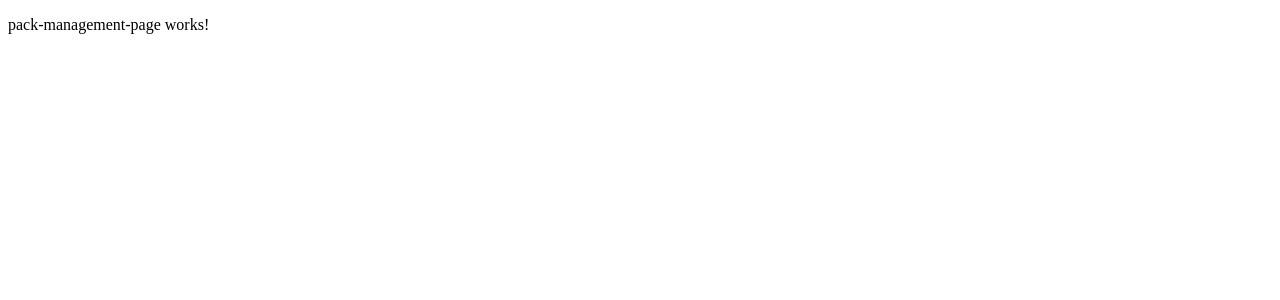
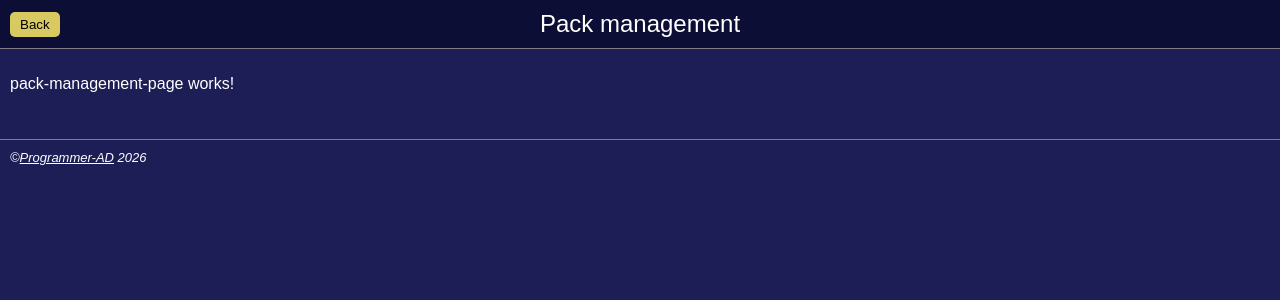
Before and after one commit to Programmer-AD/TheComparer, an Angular app in the folder frontend/: page /pack-management/1 in a window 1280 px wide. Shown: the top 300 px of the page. Built offline with nearby package versions, Linux system fonts and the light colour scheme.

Commit message:
Setup UI infrastrucuture

```diff
--- a/frontend/src/app/app.html
+++ b/frontend/src/app/app.html
@@ -1 +1,15 @@
-<router-outlet />
+<header>
+    @if (hasBackUrl())
+    {
+    <button class="back-button" (click)="onBackClick()">Back</button>
+    }
+    <div class="header-text">{{ pageTitle() }}</div>
+</header>
+<main>
+    <router-outlet />
+</main>
+<footer>
+    <div class="mini-footer">
+        <span>©<a class="github-link" href="https://github.com/Programmer-AD">Programmer-AD</a> {{ currentYear }}</span>
+    </div>
+</footer>
--- a/frontend/src/app/app.scss
+++ b/frontend/src/app/app.scss
@@ -0,0 +1,37 @@
+header {
+    position: sticky;
+    display: flex;
+    border-bottom: solid 1px var(--border-color);
+    padding: 10px;
+    background-color: var(--header-color);
+
+    .back-button {
+        position: absolute;
+        align-self: center;
+    }
+
+    .header-text {
+        flex: 1;
+        font-size: x-large;
+        text-align: center;
+    }
+}
+
+main {
+    padding: 10px;
+}
+
+footer {
+    margin-top: 20px;
+    padding: 10px;
+    border-top: solid 1px var(--border-color);
+
+    .github-link {
+        color: var(--text-color);
+    }
+
+    .mini-footer {
+        font-style: italic;
+        font-size: small;
+    }
+}
--- a/frontend/src/app/app.ts
+++ b/frontend/src/app/app.ts
@@ -1,5 +1,6 @@
-import { Component, signal, ChangeDetectionStrategy } from '@angular/core';
-import { RouterOutlet } from '@angular/router';
+import { Component, ChangeDetectionStrategy, computed, Signal, inject } from '@angular/core';
+import { Router, RouterOutlet } from '@angular/router';
+import { PageSetupService } from './utils/page-setup-service';
 
 @Component({
   selector: 'app-root',
@@ -9,5 +10,16 @@ import { RouterOutlet } from '@angular/router';
   styleUrl: './app.scss'
 })
 export class App {
-  protected readonly title = signal('TheComparer');
+  private pageSetupService = inject(PageSetupService);
+  private router = inject(Router);
+
+  protected readonly pageTitle = computed(() => this.pageSetupService.pageTitle())
+  protected readonly backUrl = computed(() => this.pageSetupService.backUrl());
+  protected readonly hasBackUrl = computed(() => this.backUrl().length > 0);
+
+  protected readonly currentYear = new Date().getFullYear();
+
+  protected onBackClick() {
+    this.router.navigate([this.backUrl()]);
+  }
 }
--- a/frontend/src/app/pages/comparison-page/comparison-page.ts
+++ b/frontend/src/app/pages/comparison-page/comparison-page.ts
@@ -1,4 +1,5 @@
-import { Component } from '@angular/core';
+import { Component, inject, OnInit } from '@angular/core';
+import { PageSetupService } from '../../utils/page-setup-service';
 
 @Component({
   selector: 'app-comparison-page',
@@ -6,6 +7,10 @@ import { Component } from '@angular/core';
   templateUrl: './comparison-page.html',
   styleUrl: './comparison-page.scss',
 })
-export class ComparisonPage {
+export class ComparisonPage implements OnInit {
+  private pageSetupService = inject(PageSetupService);
 
+  ngOnInit(): void {
+    this.pageSetupService.setupPage("Comparing things", "/");
+  }
 }
--- a/frontend/src/app/pages/comparison-result-page/comparison-result-page.ts
+++ b/frontend/src/app/pages/comparison-result-page/comparison-result-page.ts
@@ -1,4 +1,5 @@
-import { Component } from '@angular/core';
+import { Component, inject, OnInit } from '@angular/core';
+import { PageSetupService } from '../../utils/page-setup-service';
 
 @Component({
   selector: 'app-comparison-result-page',
@@ -6,6 +7,10 @@ import { Component } from '@angular/core';
   templateUrl: './comparison-result-page.html',
   styleUrl: './comparison-result-page.scss',
 })
-export class ComparisonResultPage {
+export class ComparisonResultPage implements OnInit {
+  private pageSetupService = inject(PageSetupService);
 
+  ngOnInit(): void {
+    this.pageSetupService.setupPage("Result of comparison", "/");
+  }
 }
--- a/frontend/src/app/pages/comparison-start-page/comparison-start-page.ts
+++ b/frontend/src/app/pages/comparison-start-page/comparison-start-page.ts
@@ -1,4 +1,5 @@
-import { Component } from '@angular/core';
+import { Component, inject, OnInit } from '@angular/core';
+import { PageSetupService } from '../../utils/page-setup-service';
 
 @Component({
   selector: 'app-comparison-start-page',
@@ -6,6 +7,10 @@ import { Component } from '@angular/core';
   templateUrl: './comparison-start-page.html',
   styleUrl: './comparison-start-page.scss',
 })
-export class ComparisonStartPage {
+export class ComparisonStartPage implements OnInit {
+  private pageSetupService = inject(PageSetupService);
 
+  ngOnInit(): void {
+    this.pageSetupService.setupPage("Setup comparison", "/");
+  }
 }
--- a/frontend/src/app/pages/home-page/home-page.ts
+++ b/frontend/src/app/pages/home-page/home-page.ts
@@ -1,4 +1,5 @@
-import { Component } from '@angular/core';
+import { Component, inject, OnInit } from '@angular/core';
+import { PageSetupService } from '../../utils/page-setup-service';
 
 @Component({
   selector: 'app-home-page',
@@ -6,6 +7,10 @@ import { Component } from '@angular/core';
   templateUrl: './home-page.html',
   styleUrl: './home-page.scss',
 })
-export class HomePage {
+export class HomePage implements OnInit {
+  private pageSetupService = inject(PageSetupService);
 
+  ngOnInit(): void {
+    this.pageSetupService.setupPage("Welcome to TheComparer", null);
+  }
 }
--- a/frontend/src/app/pages/not-found-page/not-found-page.ts
+++ b/frontend/src/app/pages/not-found-page/not-found-page.ts
@@ -1,4 +1,5 @@
-import { Component } from '@angular/core';
+import { Component, inject, OnInit } from '@angular/core';
+import { PageSetupService } from '../../utils/page-setup-service';
 
 @Component({
   selector: 'app-not-found-page',
@@ -6,6 +7,10 @@ import { Component } from '@angular/core';
   templateUrl: './not-found-page.html',
   styleUrl: './not-found-page.scss',
 })
-export class NotFoundPage {
+export class NotFoundPage implements OnInit {
+  private pageSetupService = inject(PageSetupService);
 
+  ngOnInit(): void {
+    this.pageSetupService.setupPage("Not found", "/");
+  }
 }
--- a/frontend/src/app/pages/pack-management-page/pack-management-page.ts
+++ b/frontend/src/app/pages/pack-management-page/pack-management-page.ts
@@ -1,4 +1,5 @@
-import { Component } from '@angular/core';
+import { Component, inject, OnInit } from '@angular/core';
+import { PageSetupService } from '../../utils/page-setup-service';
 
 @Component({
   selector: 'app-pack-management-page',
@@ -6,6 +7,10 @@ import { Component } from '@angular/core';
   templateUrl: './pack-management-page.html',
   styleUrl: './pack-management-page.scss',
 })
-export class PackManagementPage {
+export class PackManagementPage implements OnInit {
+  private pageSetupService = inject(PageSetupService);
 
+  ngOnInit(): void {
+    this.pageSetupService.setupPage("Pack management", "/");
+  }
 }
--- /dev/null
+++ b/frontend/src/app/utils/page-setup-service.ts
@@ -0,0 +1,16 @@
+import { inject, Service, signal } from '@angular/core';
+import { Title } from '@angular/platform-browser';
+
+@Service()
+export class PageSetupService {
+    private titleService = inject(Title);
+
+    public pageTitle = signal("TheComparer");
+    public backUrl = signal("");
+
+    public setupPage(title: string, backUrl: string | null = null) {
+        this.titleService.setTitle(title);
+        this.pageTitle.set(title);
+        this.backUrl.set(backUrl ?? "");
+    }
+}
--- a/frontend/src/styles.scss
+++ b/frontend/src/styles.scss
@@ -1 +1,51 @@
 /* You can add global styles to this file, and also import other style files */
+
+/* CSS color variables */
+:root {
+    --background-color: #1d1e56;
+    --text-color: white;
+    --border-color: gray;
+
+    --controls-background-color: #d8ca60;
+    --controls-hover-background-color: #c8ba50;
+    --controls-active-background-color: #b8aa40;
+    --controls-disabled-background-color: gray;
+    --controls-text-color: black;
+
+    --header-color: #0d0e36;
+}
+
+/* Global style defaults */
+:root {
+    background-color: var(--background-color);
+    color: var(--text-color);
+    border-color: var(--border-color);
+    font-family: sans-serif;
+}
+
+body {
+    margin: 0px;
+}
+
+button {
+    padding: 5px 10px;
+    border-radius: 5px;
+    border: none;
+    cursor: pointer;
+
+    background-color: var(--controls-background-color);
+    color: var(--controls-text-color);
+
+    &:hover {
+        background-color: var(--controls-hover-background-color);
+    }
+
+    &:active {
+        background-color: var(--controls-active-background-color);
+    }
+
+    &:disabled {
+        cursor: not-allowed;
+        background-color: var(--controls-disabled-background-color);
+    }
+}
```
